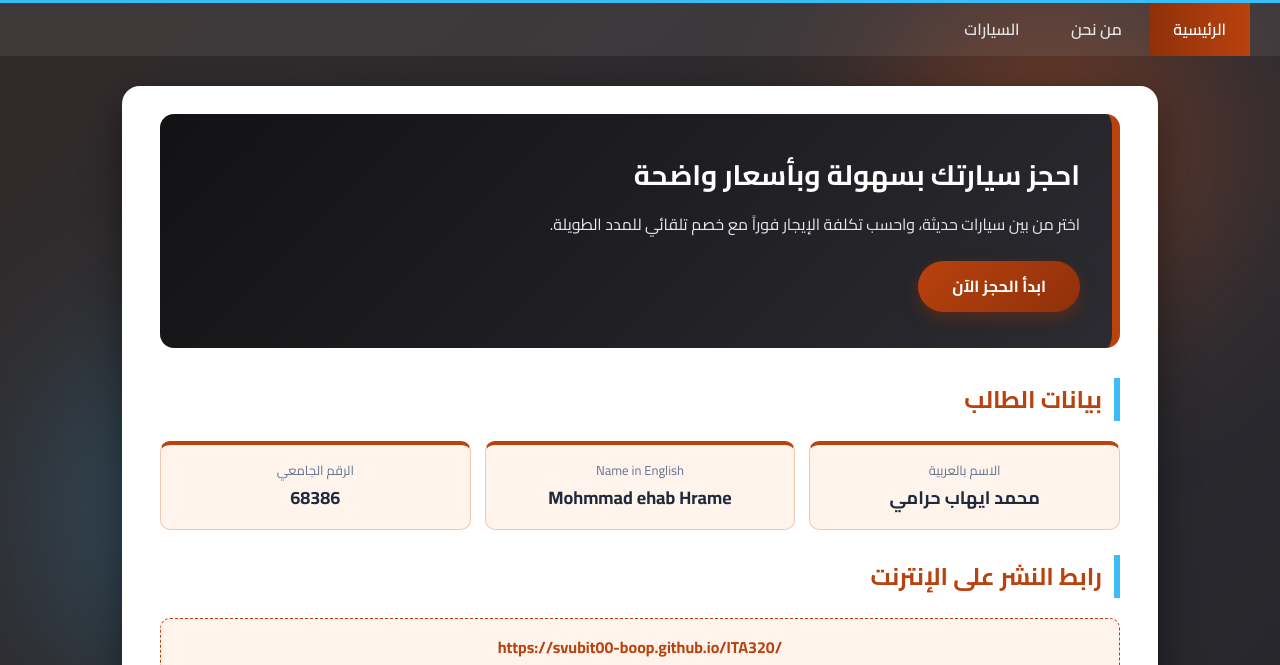
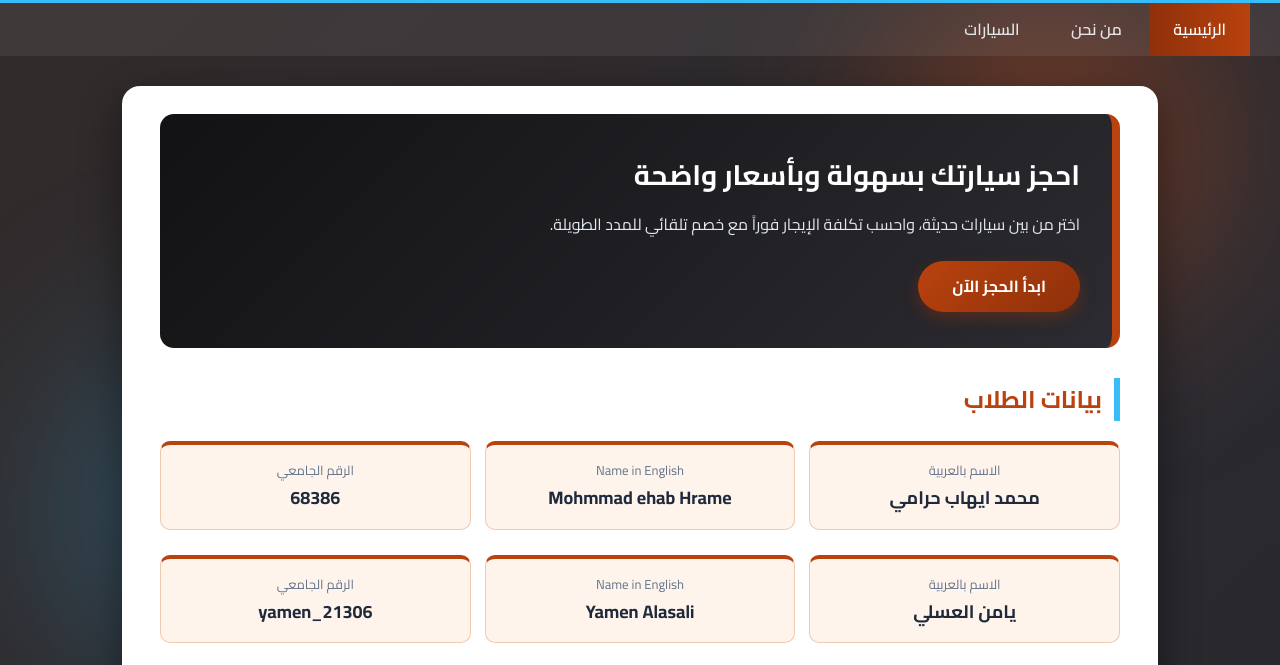
Before and after one commit to svubit00-boop/ITA320, a plain HTML site: page index.html in a window 1280 px wide. Shown: the part 99-764 px from the top of the page. Drawn offline with nearby package versions, Linux system fonts and the light colour scheme.

Commit message:
Add files via upload

```diff
--- a/index.html
+++ b/index.html
@@ -46,11 +46,18 @@
 <a class="btn-link" href="Cars.html">ابدأ الحجز الآن</a>
 </div>
 
-<h2>بيانات الطالب</h2>
+<h2>بيانات الطلاب</h2>
+
 <div class="student-card">
 <div class="student-item"><span class="student-label">الاسم بالعربية</span><span class="student-value">محمد ايهاب حرامي</span></div>
 <div class="student-item"><span class="student-label">Name in English</span><span class="student-value">Mohmmad ehab Hrame</span></div>
 <div class="student-item"><span class="student-label">الرقم الجامعي</span><span class="student-value">68386</span></div>
+</div>
+
+<div class="student-card">
+<div class="student-item"><span class="student-label">الاسم بالعربية</span><span class="student-value">يامن العسلي</span></div>
+<div class="student-item"><span class="student-label">Name in English</span><span class="student-value">Yamen Alasali</span></div>
+<div class="student-item"><span class="student-label">الرقم الجامعي</span><span class="student-value">yamen_21306</span></div>
 </div>
 
 <h2>رابط النشر على الإنترنت</h2>
```
